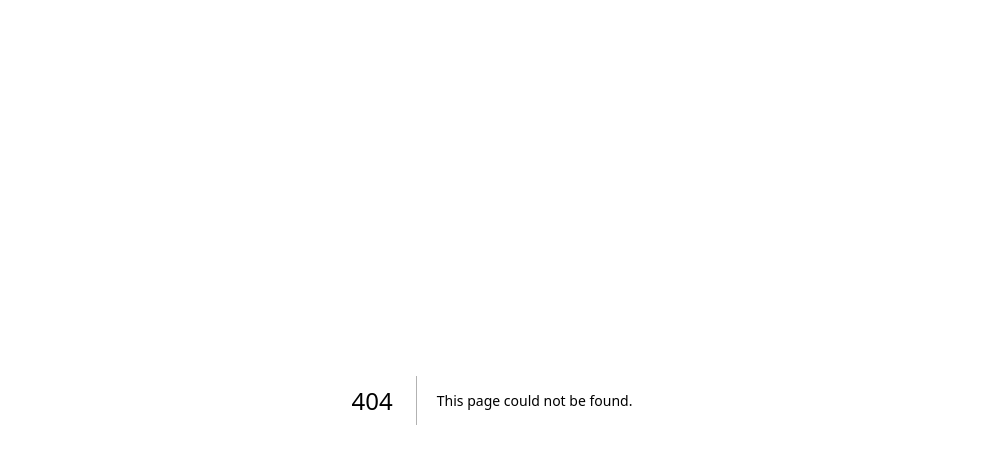
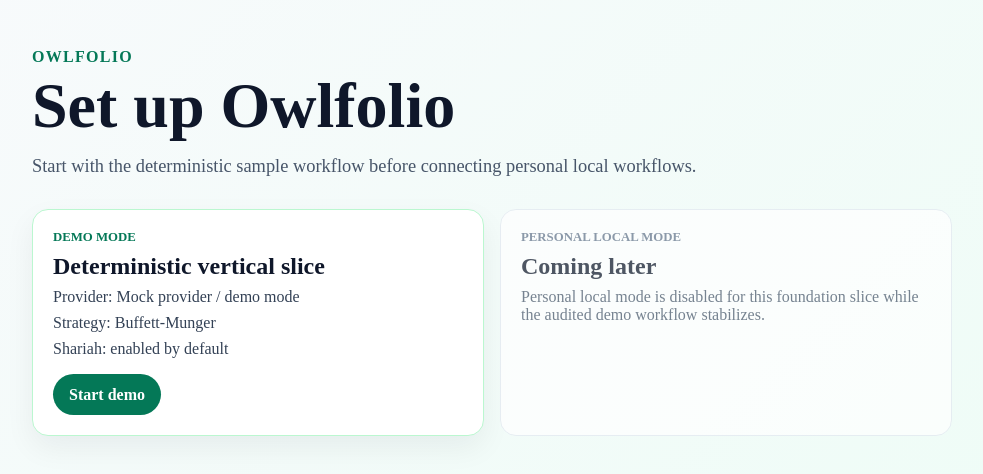
Before and after one commit to i314nk/owlfolio, a Next.js app in the folder apps/web/: page /onboarding in a window 1280 px wide. Before the commit this address had no page. Shown: the top 474 px of the page, without its empty margins (148-1131 px from the left). Built offline with nearby package versions, Linux system fonts and the light colour scheme.

Commit message:
test(web): add demo onboarding smoke test

```diff
--- a/apps/web/next.config.mjs
+++ b/apps/web/next.config.mjs
@@ -1,5 +1,6 @@
 /** @type {import('next').NextConfig} */
 const nextConfig = {
+  allowedDevOrigins: ['127.0.0.1'],
   transpilePackages: ['@owlfolio/ledger'],
 }
 
--- /dev/null
+++ b/apps/web/src/app/onboarding/page.tsx
@@ -0,0 +1,48 @@
+export default function OnboardingPage() {
+  return (
+    <main style={{ background: 'linear-gradient(135deg, #f8fafc 0%, #ecfdf5 100%)', color: '#0f172a', minHeight: '100vh', padding: '3rem clamp(1rem, 4vw, 4rem)' }}>
+      <section style={{ margin: '0 auto', maxWidth: '920px' }}>
+        <p style={{ color: '#047857', fontWeight: 800, letterSpacing: '0.08em', margin: 0, textTransform: 'uppercase' }}>
+          Owlfolio
+        </p>
+        <h1 style={{ fontSize: 'clamp(2.25rem, 5vw, 4.5rem)', lineHeight: 1, margin: '0.5rem 0 1rem' }}>
+          Set up Owlfolio
+        </h1>
+        <p style={{ color: '#475569', fontSize: '1.15rem', maxWidth: '720px' }}>
+          Start with the deterministic sample workflow before connecting personal local workflows.
+        </p>
+
+        <div style={{ display: 'grid', gap: '1rem', gridTemplateColumns: 'repeat(auto-fit, minmax(260px, 1fr))', margin: '2rem 0' }}>
+          <article style={{ background: '#ffffff', border: '1px solid #bbf7d0', borderRadius: '1rem', boxShadow: '0 12px 30px rgba(15, 23, 42, 0.06)', padding: '1.25rem' }}>
+            <p style={{ color: '#047857', fontSize: '0.8rem', fontWeight: 800, margin: 0, textTransform: 'uppercase' }}>
+              Demo mode
+            </p>
+            <h2 style={{ fontSize: '1.5rem', margin: '0.5rem 0' }}>Deterministic vertical slice</h2>
+            <p style={{ color: '#334155', margin: 0 }}>
+              Provider: Mock provider / demo mode
+            </p>
+            <p style={{ color: '#334155', margin: '0.5rem 0 0' }}>
+              Strategy: Buffett-Munger
+            </p>
+            <p style={{ color: '#334155', margin: '0.5rem 0 0' }}>
+              Shariah: enabled by default
+            </p>
+            <a href="/" style={{ background: '#047857', borderRadius: '999px', color: '#ffffff', display: 'inline-flex', fontWeight: 800, marginTop: '1rem', padding: '0.7rem 1rem', textDecoration: 'none' }}>
+              Start demo
+            </a>
+          </article>
+
+          <article aria-disabled="true" style={{ background: '#ffffff', border: '1px solid #e2e8f0', borderRadius: '1rem', opacity: 0.72, padding: '1.25rem' }}>
+            <p style={{ color: '#64748b', fontSize: '0.8rem', fontWeight: 800, margin: 0, textTransform: 'uppercase' }}>
+              Personal local mode
+            </p>
+            <h2 style={{ fontSize: '1.5rem', margin: '0.5rem 0' }}>Coming later</h2>
+            <p style={{ color: '#475569', margin: 0 }}>
+              Personal local mode is disabled for this foundation slice while the audited demo workflow stabilizes.
+            </p>
+          </article>
+        </div>
+      </section>
+    </main>
+  )
+}
--- a/apps/web/src/lib/demo.ts
+++ b/apps/web/src/lib/demo.ts
@@ -131,9 +131,9 @@ export function getDemoCommandCenter(): DemoCommandCenter {
   return {
     product_name: 'Owlfolio',
     setup_status: 'Setup ready',
-    provider_status: 'Mock provider / demo mode',
-    strategy_status: 'Buffett-Munger certified',
-    shariah_status: 'Shariah enabled by default',
+    provider_status: 'Provider: Mock provider / demo mode',
+    strategy_status: 'Strategy: Buffett-Munger certified',
+    shariah_status: 'Shariah: enabled by default',
     pipeline_counts: {
       research_cases: researchCases.length,
       watchlist_drafts: watchlist.length,
```
Also changed, not shown: 2 other files (tests, documents, lock files or other folders).
